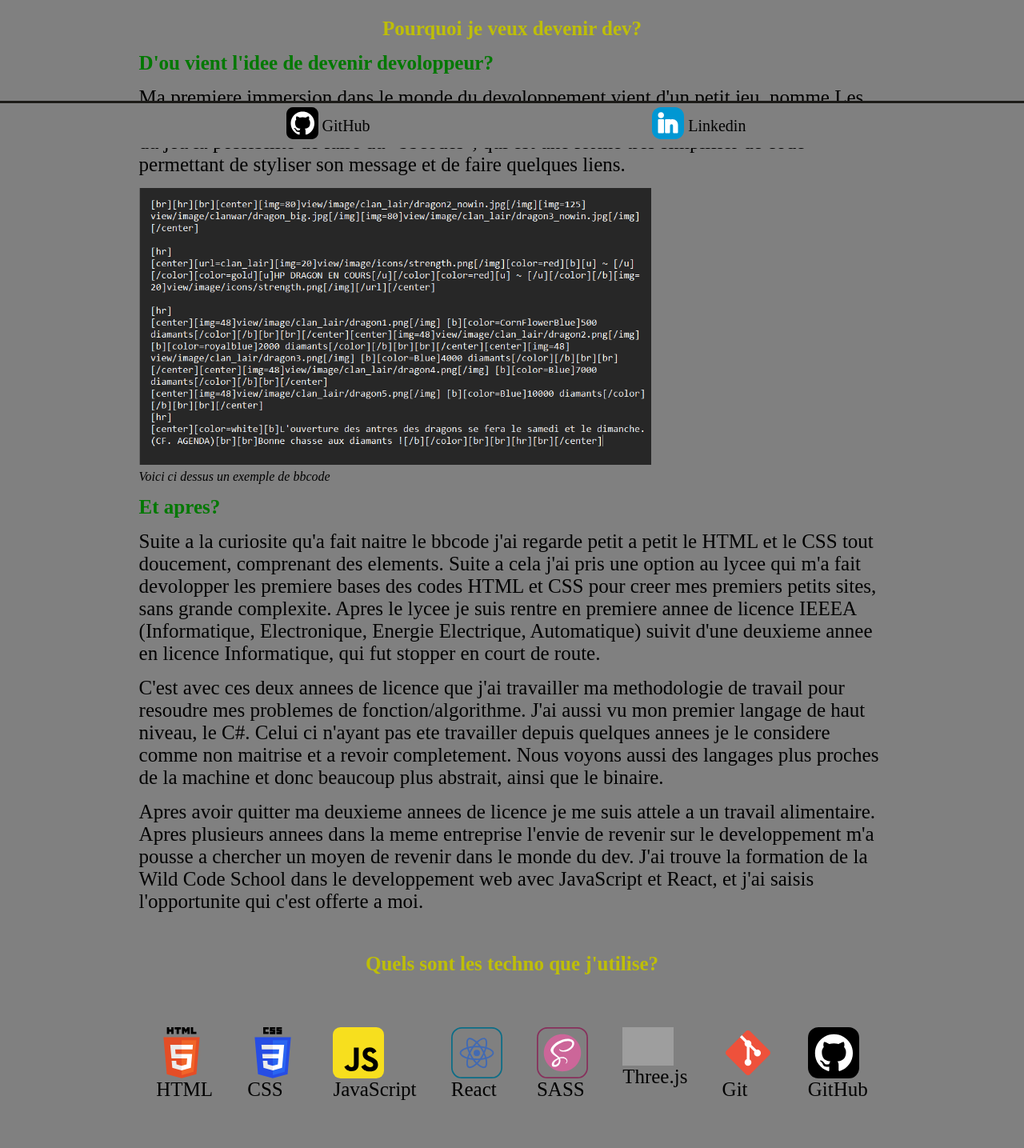
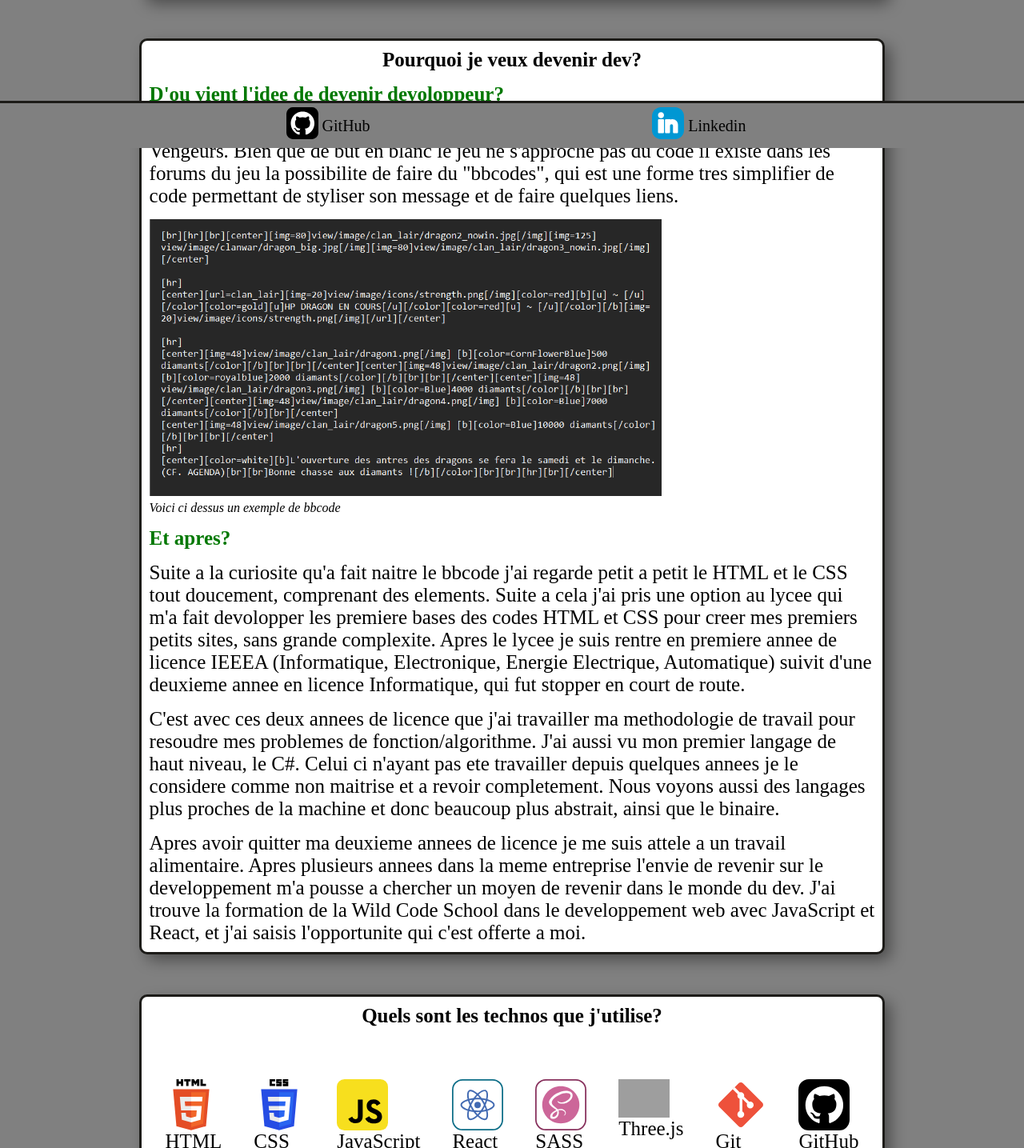
Before and after one commit to FabienLqr/Folio, a React (Vite) app: page / in a window 1280 px wide. Shown: the part 615-2050 px from the top of the page at 80% size. Built offline with nearby package versions, Linux system fonts and the light colour scheme; grey boxes are pictures that could not be loaded.

Commit message:
change style of home page -> same than project

```diff
--- a/src/pages/Home.jsx
+++ b/src/pages/Home.jsx
@@ -5,16 +5,16 @@ import Techno from "../components/Techno";
 function Home() {
   return (
     <>
-      <section>
+      <section className="project">
         <h2>Qui suis-je?</h2>
         <Me />
       </section>
-      <section>
+      <section className="project">
         <h2>Pourquoi je veux devenir dev?</h2>
         <Dev />
       </section>
-      <section>
-        <h2>Quels sont les techno que j&apos;utilise?</h2>
+      <section className="project">
+        <h2>Quels sont les technos que j&apos;utilise?</h2>
         <Techno />
       </section>
     </>
--- a/src/styles/home.scss
+++ b/src/styles/home.scss
@@ -7,9 +7,29 @@ main {
     h2 {
       color: rgb(190, 190, 7);
       text-align: center;
+      background-color: var(--sec);
     }
     h3 {
       color: rgb(1, 120, 1);
+      background-color: var(--sec);
+    }
+    p {
+      background-color: var(--sec);
+    }
+    figure {
+      background-color: var(--sec);
+      figcaption {
+        background-color: var(--sec);
+      }
+    }
+    ul {
+      background-color: var(--sec);
+      li {
+        background-color: var(--sec);
+        img {
+          background-color: var(--sec);
+        }
+      }
     }
   }
 }
```
